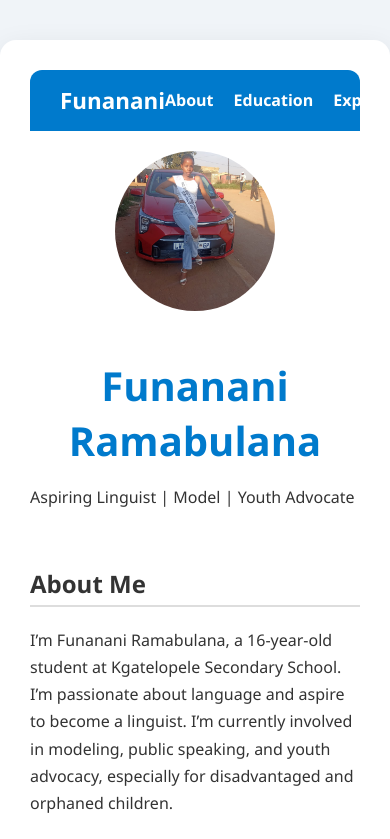
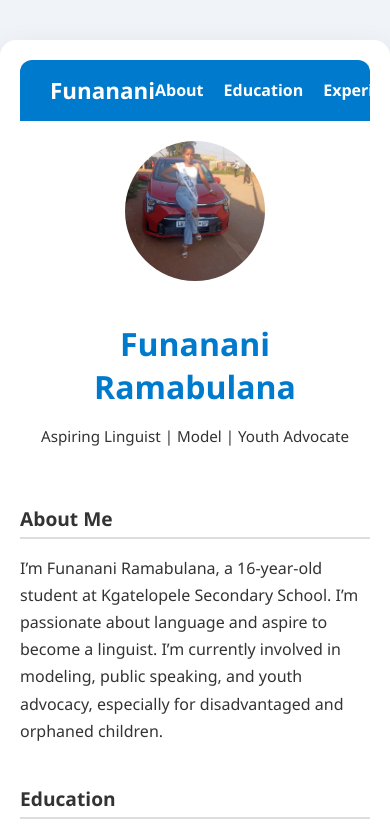
Before and after one commit to ikemathebula/funanani-portfolio, a React (Create React App) app: page / in a window 390 px wide. Shown: the top 839 px of the page. Built offline with nearby package versions, Linux system fonts and the light colour scheme; the HTML template or start-up script is replaced by a standard one.

Commit message:
Made site fully responsive for mobile devices

```diff
--- a/src/App.css
+++ b/src/App.css
@@ -43,7 +43,7 @@ section {
   margin-bottom: 30px;
 }
 
-/* 🔵 New Section: Profile Layout */
+/* 🔵 Profile Layout */
 .intro {
   display: flex;
   align-items: center;
@@ -68,3 +68,41 @@ section {
   margin-bottom: 0.3rem;
   color: #007ACC;
 }
+
+/* 📱 Responsive Mobile Styles */
+@media screen and (max-width: 600px) {
+  .App {
+    padding: 20px;
+  }
+
+  h1 {
+    font-size: 2rem;
+  }
+
+  h2 {
+    font-size: 1.2rem;
+  }
+
+  .intro {
+    flex-direction: column;
+    align-items: center;
+    text-align: center;
+  }
+
+  .profile-pic {
+    width: 140px;
+    height: 140px;
+  }
+
+  .intro-text {
+    text-align: center;
+  }
+
+  .intro-text p {
+    font-size: 0.95rem;
+  }
+
+  section {
+    margin-bottom: 20px;
+  }
+}
```
